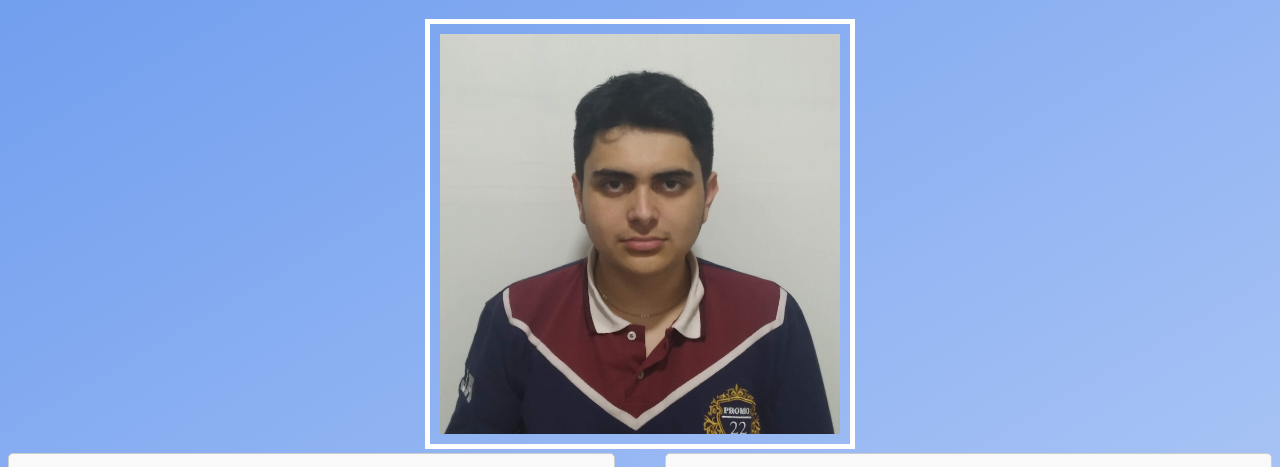
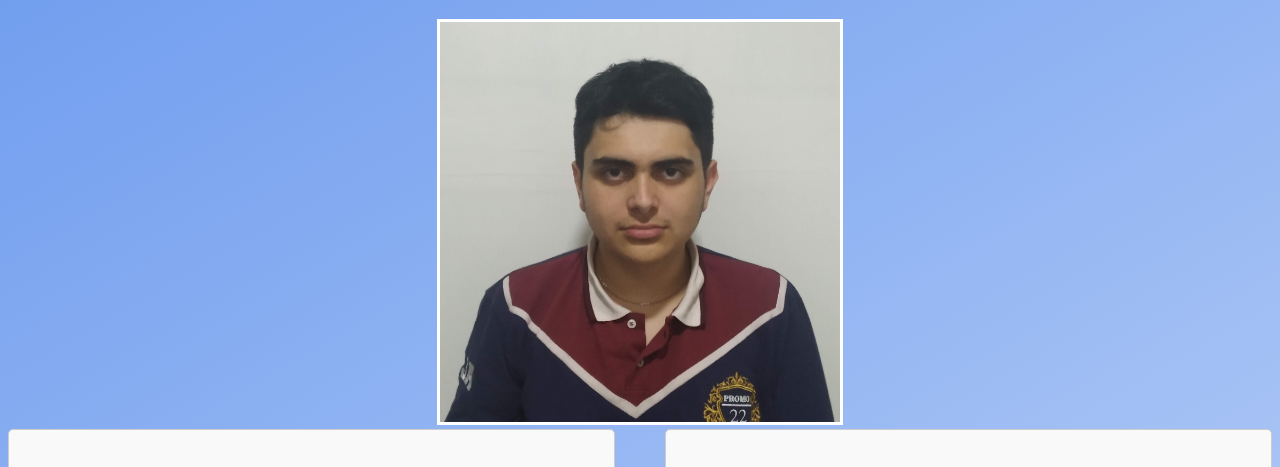
Before and after one commit to Octabiancotti/TPFE-1_OB, a plain HTML site: page Tp_frontend/index.html in a window 1280 px wide. Shown: the part 309-776 px from the top of the page. Drawn offline with Linux system fonts and the light colour scheme.

Commit message:
un cambio rapido
cambio antes de entregar

```diff
--- a/Tp_frontend/style.css
+++ b/Tp_frontend/style.css
@@ -1,6 +1,6 @@
 .Titulo {
     background-color: cornflowerblue;
-    color: white; /* Color de texto blanco */
+    color: white;
     padding: 50px;
     text-align: center;
 }
@@ -12,6 +12,7 @@ body {
     text-align: center;
     color: white;
 
+
 }
 .alumno h1 {
     padding: 20px;
@@ -21,8 +22,9 @@ body {
 
 }
 .alumno img {
-    border: 5px, solid, white ;
-    padding: 10px;
+    border: 3px, solid, white ;
+    padding: 0.1px;
+    margin: auto;
 }
 .formulario {
     display: flex;
```
